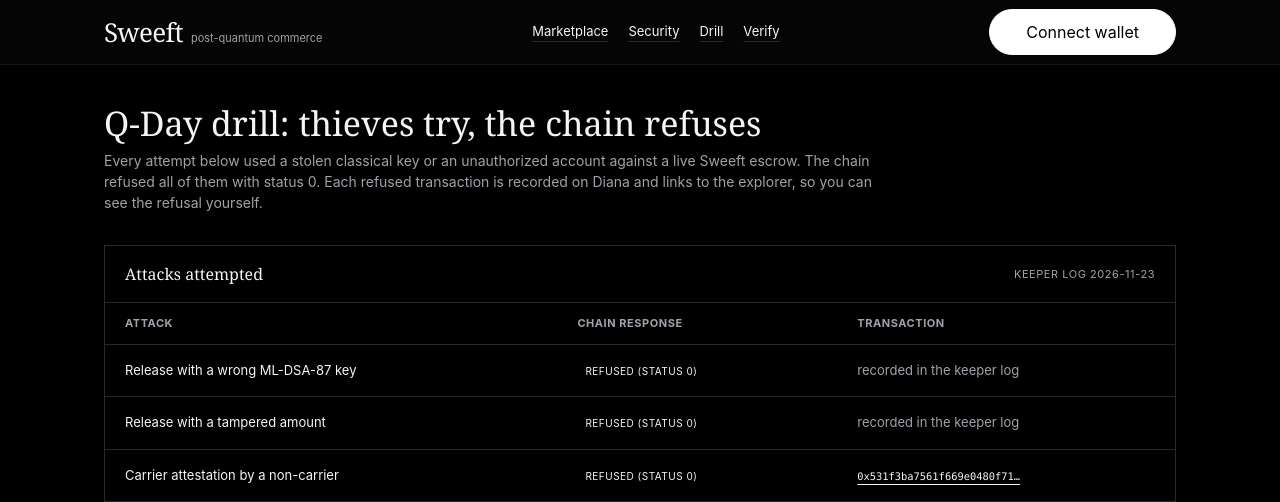
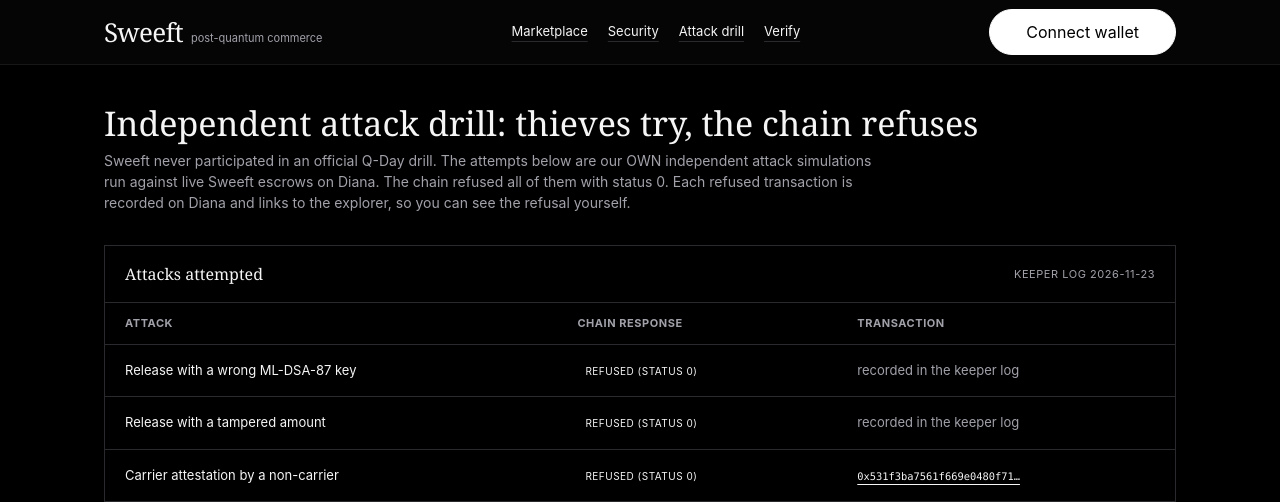
Before and after one commit to Dekantiok/sweeft-qorechain, a Django app: page /drill/ in a window 1280 px wide. Shown: the top 502 px of the page. Run offline with Django 5.2, Linux system fonts and the light colour scheme; some libraries are stand-ins or nearby versions.

Commit message:
Correct drill page to independent attack simulations (no official participation)

```diff
--- a/apps/blockchain/views_proof.py
+++ b/apps/blockchain/views_proof.py
@@ -164,7 +164,7 @@ def escrow_proof(request, escrow_id: int):
 
 
 def drill_page(request):
-    """Live Q-Day drill: keeper attack attempts and their on-chain refusals."""
+    """Independent attack drill (own simulations, not an official drill participation)."""
     attacks = [
         {"name": "Release with a wrong ML-DSA-87 key", "response": "refused (status 0)", "tx": ""},
         {"name": "Release with a tampered amount", "response": "refused (status 0)", "tx": ""},
--- a/templates/base.html
+++ b/templates/base.html
@@ -37,7 +37,7 @@
                     <a href="/logistics/" class="text-ink underline decoration-line underline-offset-[5px] hover:decoration-accent transition-colors">Logistics</a>
                     {% endif %}
                     <a href="/security/" class="text-ink underline decoration-line underline-offset-[5px] hover:decoration-accent transition-colors">Security</a>
-                    <a href="/drill/" class="text-ink underline decoration-line underline-offset-[5px] hover:decoration-accent transition-colors">Drill</a>
+                    <a href="/drill/" class="text-ink underline decoration-line underline-offset-[5px] hover:decoration-accent transition-colors">Attack drill</a>
                     <a href="/verify/" class="text-ink underline decoration-line underline-offset-[5px] hover:decoration-accent transition-colors">Verify</a>
                 </div>
                 <div class="flex items-center gap-3">
--- a/templates/blockchain/drill.html
+++ b/templates/blockchain/drill.html
@@ -1,13 +1,14 @@
 {% extends "base.html" %}
 
-{% block title %}Q-Day drill: Sweeft{% endblock %}
+{% block title %}Independent attack drill: Sweeft{% endblock %}
 
 {% block content %}
 <div>
-    <h1 class="font-serif text-[28px] leading-[1.1] lg:text-[34px]">Q-Day drill: thieves try, the chain refuses</h1>
+    <h1 class="font-serif text-[28px] leading-[1.1] lg:text-[34px]">Independent attack drill: thieves try, the chain refuses</h1>
     <p class="mt-2 max-w-3xl text-sm leading-[21px] text-muted">
-        Every attempt below used a stolen classical key or an unauthorized account against a live
-        Sweeft escrow. The chain refused all of them with status 0. Each refused transaction is
+        Sweeft never participated in an official Q-Day drill. The attempts below are our OWN
+        independent attack simulations run against live Sweeft escrows on Diana. The chain
+        refused all of them with status 0. Each refused transaction is
         recorded on Diana and links to the explorer, so you can see the refusal yourself.
     </p>
 </div>
--- a/tools/qday_attack_demo.py
+++ b/tools/qday_attack_demo.py
@@ -1,5 +1,8 @@
 #!/usr/bin/env python3
-"""Sweeft — reproducible Q-Day attack demonstration.
+"""Sweeft — independent attack demonstration.
+
+Not an official Q-Day drill participation: these are Sweeft's own attack
+simulations run against live Diana escrows.
 
 Covers 6 attacks. Each result is labeled LIVE DIANA (eth_call against the
 deployed Vault at latest block on https://evm-testnet.qore.host, no funds
```
Also changed, not shown: README.md.
